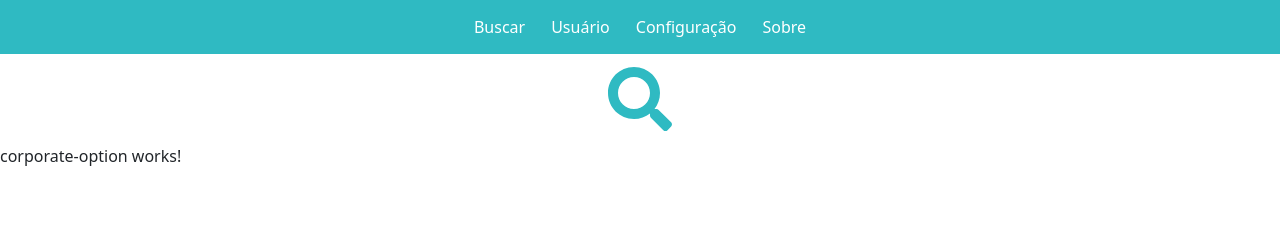
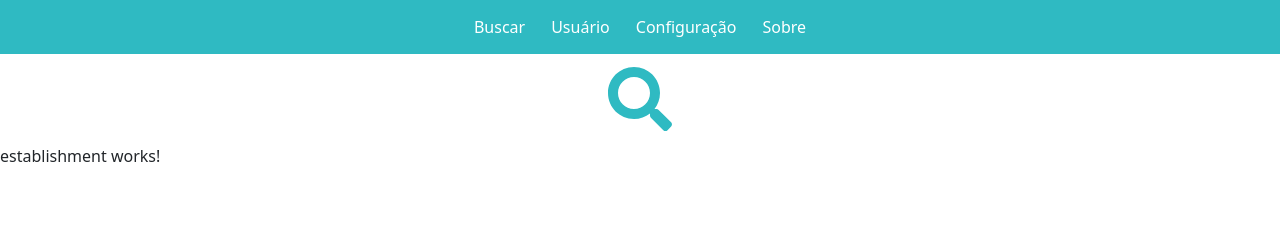
Before and after one commit to Daniel-Fonseca-da-Silva/Tr-Search-Front, an Angular app: page / in a window 1280 px wide. Shown: the top 234 px of the page. Built offline with nearby package versions, Linux system fonts and the light colour scheme.

Commit message:
Created establishment option and route

```diff
--- a/src/app/app-routing.module.ts
+++ b/src/app/app-routing.module.ts
@@ -10,6 +10,7 @@ import { CorporateRoutes } from './users-corporate';
 import { UserComRoutes } from './users-common-register';
 import { UserCorpRoutes } from './users-corporate-register';
 import { CorporateOptionRoutes } from './corporates-option';
+import { EstablishmentRoutes } from './establishments';
 
 const routes: Routes = [
   {
@@ -25,6 +26,7 @@ const routes: Routes = [
   ...CorporateRoutes,
   ...UserComRoutes,
   ...CorporateOptionRoutes,
+  ...EstablishmentRoutes,
   ...UserCorpRoutes
 ];
 
--- a/src/app/app.component.html
+++ b/src/app/app.component.html
@@ -7,5 +7,6 @@
 <!-- <app-search></app-search> -->
 <!-- <app-corporate></app-corporate> -->
 <!-- <app-register-establishment></app-register-establishment> -->
-<app-corporate-option></app-corporate-option>
+<!-- <app-corporate-option></app-corporate-option> -->
+<app-establishment></app-establishment>
 <app-footer></app-footer>
--- a/src/app/app.module.ts
+++ b/src/app/app.module.ts
@@ -19,6 +19,7 @@ import { SearchModule } from './searches';
 import { AboutComponent } from './abouts';
 import { ConfigurationComponent } from './configurations';
 import { CorporateOptionComponent } from './corporates-option';
+import { EstablishmentComponent } from './establishments';
 
 @NgModule({
   declarations: [
@@ -36,6 +37,7 @@ import { CorporateOptionComponent } from './corporates-option';
     AboutComponent,
     ConfigurationComponent,
     CorporateOptionComponent,
+    EstablishmentComponent,
   ],
   imports: [
     BrowserModule,
--- a/src/app/corporates-option/corporate-option.module.ts
+++ b/src/app/corporates-option/corporate-option.module.ts
@@ -4,11 +4,11 @@ import { CorporateOptionComponent } from './index';
 
 export const CorporateOptionRoutes: Routes = [
     {
-        path: 'corporate_option',
+        path: 'corporate-option',
         redirectTo: 'corporate-option'
     },
     {
-        path: 'usuário_opção',
+        path: 'usuário-opção',
         redirectTo: 'corporate-option'
     },
     {
--- /dev/null
+++ b/src/app/establishments/establishment-routing.module.ts
@@ -0,0 +1,22 @@
+import { Routes } from '@angular/router';
+
+import { EstablishmentComponent } from './index';
+
+export const EstablishmentRoutes: Routes = [
+    {
+        path: 'establishment',
+        redirectTo: 'establishments'
+    },
+    {
+        path: 'estabelecimento',
+        redirectTo: 'establishments'
+    },
+    {
+        path: 'estabelecimentos',
+        redirectTo: 'establishments'
+    },
+    {
+        path: 'establishments',
+        component: EstablishmentComponent
+    }
+];
--- /dev/null
+++ b/src/app/establishments/establishment/establishment.component.html
@@ -0,0 +1 @@
+<p>establishment works!</p>
--- /dev/null
+++ b/src/app/establishments/establishment/establishment.component.ts
@@ -0,0 +1,15 @@
+import { Component, OnInit } from '@angular/core';
+
+@Component({
+  selector: 'app-establishment',
+  templateUrl: './establishment.component.html',
+  styleUrls: ['./establishment.component.css']
+})
+export class EstablishmentComponent implements OnInit {
+
+  constructor() { }
+
+  ngOnInit(): void {
+  }
+
+}
--- /dev/null
+++ b/src/app/establishments/establishment/index.ts
@@ -0,0 +1 @@
+export * from './establishment.component';
--- /dev/null
+++ b/src/app/establishments/index.ts
@@ -0,0 +1,2 @@
+export * from './establishment';
+export * from './establishment-routing.module';
```
Also changed, not shown: src/app/establishments/establishment/establishment.component.css (added).
